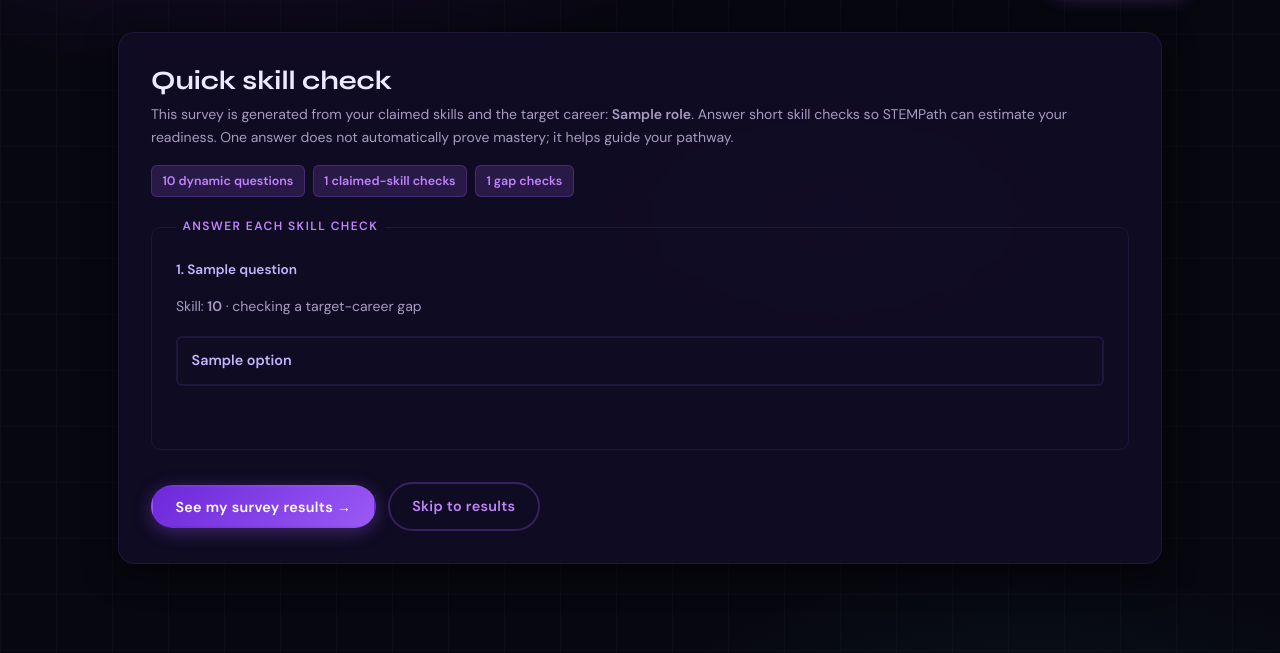
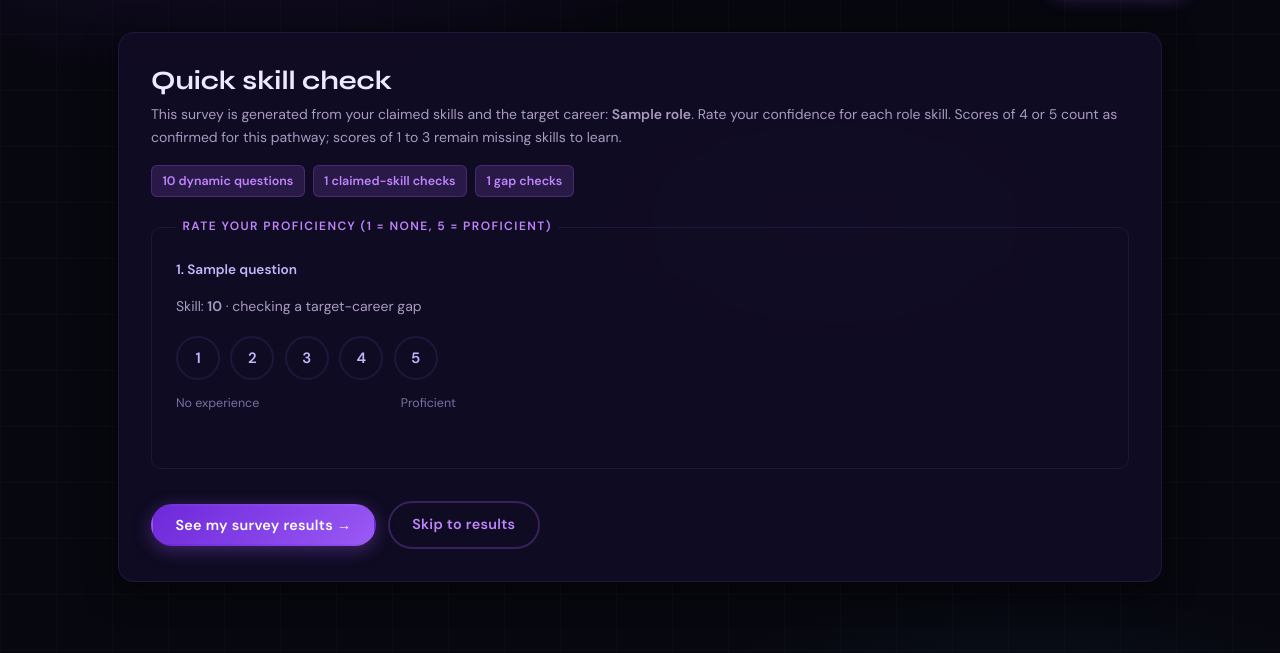
Before and after one commit to ruthbak/STEMPath, a Flask app: template templates/survey.html in a window 1280 px wide. Shown: the part 134-787 px from the top of the page. Run offline with Flask 3, Linux system fonts and the light colour scheme; the template is opened without the code that fills it: most values are stand-ins (such as "Sample title", 1, 10 or a date in 2020); some libraries are stand-ins or nearby versions.

Commit message:
Restore Likert survey scoring

```diff
--- a/app.py
+++ b/app.py
@@ -199,175 +199,26 @@ def microsoft_learn_search_url(query):
     return f"https://learn.microsoft.com/en-us/search/?terms={urllib.parse.quote(query)}"
 
 
-SKILL_CHECK_QUESTIONS = {
-    "python": {
-        "question": "What is the output of this Python code: for i in range(3): print(i)",
-        "options": ["0 1 2", "1 2 3", "0 1 2 3", "The code raises a syntax error"],
-        "answer": "0 1 2",
-        "explanation": "range(3) produces 0, 1, and 2.",
-    },
-    "sql": {
-        "question": "Which SQL clause is used to filter rows before grouping or sorting?",
-        "options": ["WHERE", "ORDER BY", "GROUP BY", "SELECT"],
-        "answer": "WHERE",
-        "explanation": "WHERE filters rows before GROUP BY and ORDER BY are applied.",
-    },
-    "statistics": {
-        "question": "Which measure best describes the middle value of an ordered dataset?",
-        "options": ["Median", "Range", "Variance", "Standard deviation"],
-        "answer": "Median",
-        "explanation": "The median is the middle value when observations are ordered.",
-    },
-    "machine learning": {
-        "question": "What is the main purpose of a train/test split?",
-        "options": [
-            "To evaluate a model on data it did not train on",
-            "To delete missing values",
-            "To make every feature numeric",
-            "To increase the number of rows",
-        ],
-        "answer": "To evaluate a model on data it did not train on",
-        "explanation": "A test set estimates how well the model generalizes to unseen data.",
-    },
-    "data visualization": {
-        "question": "Which chart is usually best for showing a trend over time?",
-        "options": ["Line chart", "Pie chart", "Box plot", "Scatter plot"],
-        "answer": "Line chart",
-        "explanation": "Line charts make changes over time easy to follow.",
-    },
-    "networking": {
-        "question": "Which OSI layer is responsible for IP addressing and routing?",
-        "options": ["Network layer", "Application layer", "Data link layer", "Physical layer"],
-        "answer": "Network layer",
-        "explanation": "Layer 3, the network layer, handles logical addressing and routing.",
-    },
-    "linux": {
-        "question": "Which Linux command lists files in the current directory?",
-        "options": ["ls", "cd", "pwd", "mkdir"],
-        "answer": "ls",
-        "explanation": "ls lists directory contents.",
-    },
-    "security basics": {
-        "question": "What does multi-factor authentication add to a login process?",
-        "options": [
-            "An extra proof of identity beyond a password",
-            "A faster internet connection",
-            "Automatic software updates",
-            "A public IP address",
-        ],
-        "answer": "An extra proof of identity beyond a password",
-        "explanation": "MFA requires another factor, such as a code or device, in addition to a password.",
-    },
-    "cloud": {
-        "question": "Which cloud model gives teams virtual servers, storage, and networking to manage?",
-        "options": ["IaaS", "SaaS", "HTML", "DNS"],
-        "answer": "IaaS",
-        "explanation": "Infrastructure as a Service provides compute, storage, and network resources.",
-    },
-    "git": {
-        "question": "Which Git command records staged changes in the repository history?",
-        "options": ["git commit", "git status", "git clone", "git branch"],
-        "answer": "git commit",
-        "explanation": "git commit saves staged changes as a new commit.",
-    },
-    "apis": {
-        "question": "In a REST API, which HTTP method is commonly used to retrieve data?",
-        "options": ["GET", "POST", "PATCH", "DELETE"],
-        "answer": "GET",
-        "explanation": "GET requests retrieve resources without modifying them.",
-    },
-    "javascript": {
-        "question": "Which JavaScript keyword declares a block-scoped variable?",
-        "options": ["let", "var", "def", "echo"],
-        "answer": "let",
-        "explanation": "let declares a variable scoped to the nearest block.",
-    },
-    "html": {
-        "question": "Which HTML element is used for the largest page heading?",
-        "options": ["h1", "head", "title", "section"],
-        "answer": "h1",
-        "explanation": "h1 represents the top-level heading in page content.",
-    },
-    "css": {
-        "question": "Which CSS property changes the text color of an element?",
-        "options": ["color", "font-style", "background-color", "display"],
-        "answer": "color",
-        "explanation": "The color property controls foreground text color.",
-    },
-    "java": {
-        "question": "Which Java keyword is used to define a class?",
-        "options": ["class", "def", "function", "module"],
-        "answer": "class",
-        "explanation": "Java uses the class keyword to define classes.",
-    },
-    "excel": {
-        "question": "Which Excel formula adds the values in cells A1 through A5?",
-        "options": ["=SUM(A1:A5)", "=ADD(A1-A5)", "=TOTAL(A1,A5)", "=COUNT(A1:A5)"],
-        "answer": "=SUM(A1:A5)",
-        "explanation": "SUM adds all numeric values in the selected range.",
-    },
-    "research": {
-        "question": "Why is a literature review useful before starting a research project?",
-        "options": [
-            "It shows what is already known and where gaps exist",
-            "It replaces the need for data collection",
-            "It guarantees the hypothesis is correct",
-            "It removes the need to cite sources",
-        ],
-        "answer": "It shows what is already known and where gaps exist",
-        "explanation": "A literature review helps position new work against existing evidence.",
-    },
-    "communication": {
-        "question": "What is the clearest way to present a technical recommendation to a non-technical audience?",
-        "options": [
-            "Start with the decision and explain the impact in plain language",
-            "Use as many acronyms as possible",
-            "Show only raw data tables",
-            "Avoid mentioning tradeoffs",
-        ],
-        "answer": "Start with the decision and explain the impact in plain language",
-        "explanation": "Good communication adapts the message to the audience.",
-    },
-    "matlab": {
-        "question": "In MATLAB, which symbol is commonly used for element-wise multiplication?",
-        "options": [".*", "*", "x", "mul()"],
-        "answer": ".*",
-        "explanation": ".* multiplies corresponding elements in arrays.",
-    },
-}
-
-
-def _skill_check_for(skill):
-    normalized = normalize_skill(skill)
-    if normalized in SKILL_CHECK_QUESTIONS:
-        return SKILL_CHECK_QUESTIONS[normalized]
-
-    for key, check in SKILL_CHECK_QUESTIONS.items():
-        if key in normalized or normalized in key:
-            return check
-
-    return {
-        "question": f"Which answer best shows practical understanding of {skill}?",
-        "options": [
-            f"I can explain when to use {skill} and apply it in a small task",
-            f"I have only heard the term {skill}",
-            f"{skill} is unrelated to technical work",
-            f"I would always skip {skill} in a project",
-        ],
-        "answer": f"I can explain when to use {skill} and apply it in a small task",
-        "explanation": f"This checks whether you can apply {skill}, not just recognize the term.",
-    }
-
-
 def _question_for_skill(skill, reason):
-    check = _skill_check_for(skill)
+    if reason == "validate_claimed":
+        question = (
+            f"You listed {skill}. How confident are you applying it in a "
+            "coursework, project, or workplace task?"
+        )
+    else:
+        question = (
+            f"{skill} is important for this career path. How much experience "
+            "do you currently have with it?"
+        )
     return {
         "skill": skill,
         "reason": reason,
-        "question": check["question"],
-        "options": check["options"],
-        "answer": check["answer"],
-        "explanation": check["explanation"],
+        "question": question,
+        "scale_labels": {
+            "1": "No experience",
+            "3": "Some experience",
+            "5": "Proficient",
+        },
     }
 
 
@@ -675,7 +526,7 @@ def role_matches_stem_category(role, category):
 
 def survey_status_by_skill(survey_scores):
     return {
-        normalize_skill(item.get("skill", "")): item.get("status")
+        normalize_skill(item.get("skill", "")): item
         for item in survey_scores or []
         if item.get("skill")
     }
@@ -686,11 +537,10 @@ def apply_survey_evidence_to_skills(user_skills, completed_skills, survey_scores
     Use survey evidence for pathway planning without rewriting the saved profile.
 
     - Completed progress skills always count.
-    - Claimed skills that failed validation are removed from Dijkstra start skills.
-    - Claimed skills that passed validation stay available.
-    - Correct answers for missing/gap skills show familiarity, but do not count as mastery.
+    - Scores 4 and 5 count as confirmed for this pathway.
+    - Scores 1 through 3 stay in the missing-skill set.
     """
-    status_by_norm = survey_status_by_skill(survey_scores)
+    survey_by_norm = survey_status_by_skill(survey_scores)
     completed_norm = {normalize_skill(s) for s in completed_skills or []}
     effective_skills = []
     effective_norm = set()
@@ -699,9 +549,17 @@ def apply_survey_evidence_to_skills(user_skills, completed_skills, survey_scores
         norm = normalize_skill(skill)
         if not norm:
             continue
-        if status_by_norm.get(norm) == "needs_review" and norm not in completed_norm:
+        survey_item = survey_by_norm.get(norm)
+        if survey_item and survey_item.get("score", 0) < 4 and norm not in completed_norm:
             continue
         if norm not in effective_norm:
+            effective_skills.append(skill)
+            effective_norm.add(norm)
+
+    for item in survey_scores or []:
+        skill = item.get("skill", "")
+        norm = normalize_skill(skill)
+        if item.get("score", 0) >= 4 and norm and norm not in effective_norm:
             effective_skills.append(skill)
             effective_norm.add(norm)
 
@@ -715,20 +573,13 @@ def apply_survey_evidence_to_skills(user_skills, completed_skills, survey_scores
 
 
 def prioritize_missing_skills_with_survey(missing_skills, survey_scores):
-    status_by_norm = survey_status_by_skill(survey_scores)
-    priority = {
-        "needs_review": 0,
-        "learning_gap": 0,
-        None: 1,
-        "familiarity_shown": 2,
-        "confirmed": 3,
-    }
+    survey_by_norm = survey_status_by_skill(survey_scores)
 
     return [
         skill for _, skill in sorted(
             enumerate(missing_skills),
             key=lambda item: (
-                priority.get(status_by_norm.get(normalize_skill(item[1])), 1),
+                survey_by_norm.get(normalize_skill(item[1]), {}).get("score", 0),
                 item[0],
             ),
         )
@@ -1390,50 +1241,35 @@ def survey():
 @login_required
 def survey_submit():
     profile_data = get_latest_profile(session.get("user_id")) or session.get("profile", {})
-    questions = session.get("survey_questions", [])
     survey_scores = []
 
-    for key, answer in request.form.items():
-        if not key.startswith("answer_"):
+    for key, score in request.form.items():
+        if not key.startswith("score_") or not score.isdigit():
             continue
-        index = key.replace("answer_", "", 1)
-        if not index.isdigit():
-            continue
-        q_index = int(index)
-        expected = questions[q_index].get("answer") if q_index < len(questions) else None
+        index = key.replace("score_", "", 1)
         skill = request.form.get(f"skill_{index}", "").strip()
         reason = request.form.get(f"reason_{index}", "").strip()
         if skill:
-            is_correct = bool(expected and answer == expected)
-            if reason == "validate_claimed" and is_correct:
+            score_value = int(score)
+            if score_value >= 4:
                 status = "confirmed"
-            elif reason == "validate_claimed":
-                status = "needs_review"
-            elif is_correct:
-                status = "familiarity_shown"
             else:
-                status = "learning_gap"
+                status = "missing"
 
             survey_scores.append({
                 "skill": skill,
                 "reason": reason,
-                "answer": answer,
-                "correct_answer": expected,
-                "is_correct": is_correct,
-                "explanation": questions[q_index].get("explanation", "") if q_index < len(questions) else "",
+                "score": score_value,
                 "status": status,
             })
 
-    correct_count = sum(1 for item in survey_scores if item["is_correct"])
+    confirmed_count = sum(1 for item in survey_scores if item["score"] >= 4)
     total_count = len(survey_scores)
     survey_summary = {
         "total": total_count,
-        "correct": correct_count,
-        "percent": int(round((correct_count / total_count) * 100)) if total_count else 0,
-        "confirmed": sum(1 for item in survey_scores if item["status"] == "confirmed"),
-        "needs_review": sum(1 for item in survey_scores if item["status"] == "needs_review"),
-        "familiarity_shown": sum(1 for item in survey_scores if item["status"] == "familiarity_shown"),
-        "learning_gap": sum(1 for item in survey_scores if item["status"] == "learning_gap"),
+        "confirmed": confirmed_count,
+        "missing": total_count - confirmed_count,
+        "percent": int(round((confirmed_count / total_count) * 100)) if total_count else 0,
     }
 
     session["survey_scores"] = survey_scores
--- a/templates/results.html
+++ b/templates/results.html
@@ -71,8 +71,8 @@ a roadmap view-->
             <span class="rm2-summary-icon">🧭</span>
             <div>
               <strong>Survey evidence:</strong>
-              {{ results.survey_summary.correct }} of {{ results.survey_summary.total }} checks correct.
-              Claimed skills marked for review are treated as gaps for this pathway, while gap skills with familiarity are prioritized later.
+              {{ results.survey_summary.confirmed }} of {{ results.survey_summary.total }} skills confirmed at confidence 4+.
+              Skills scored 1–3 are treated as missing for this pathway.
             </div>
           </div>
           {% endif %}
--- a/templates/survey.html
+++ b/templates/survey.html
@@ -5,55 +5,65 @@
 
 {% block content %}
 <style>
-  .answer-option {
+  .scale-option {
     cursor: pointer;
-    display: block;
-    margin-bottom: .55rem;
   }
-  .answer-option input[type="radio"] {
+  .scale-option input[type="radio"] {
     position: absolute;
     opacity: 0;
     width: 0;
     height: 0;
   }
-  .answer-btn {
+  .scale-btn {
     display: flex;
     align-items: center;
-    width: 100%;
-    min-height: 44px;
-    border-radius: var(--radius-xs);
+    justify-content: center;
+    width: 44px;
+    height: 44px;
+    border-radius: 50%;
     border: 2px solid var(--border, #3a3530);
-    font-weight: 600;
-    font-size: .9rem;
+    font-weight: 700;
+    font-size: 15px;
     background: transparent;
     color: inherit;
-    padding: .7rem .85rem;
     transition: all 0.15s ease;
   }
-  .answer-option:hover .answer-btn {
+  .scale-option:hover .scale-btn {
     border-color: #8b5cf6;
     color: #8b5cf6;
   }
-  .answer-option input[type="radio"]:checked + .answer-btn {
+  .scale-option input[type="radio"]:checked + .scale-btn {
     background: #8b5cf6;
     border-color: #8b5cf6;
     color: #ffffff !important;
     box-shadow: 0 0 0 3px rgba(139, 92, 246, 0.25);
   }
+  .scale-row {
+    display: flex;
+    gap: .65rem;
+    flex-wrap: wrap;
+  }
   /* Light mode overrides */
-  body.light .answer-btn {
+  body.light .scale-btn {
     border-color: #c4b8f0;
     color: #3b2f6b;
   }
-  body.light .answer-option:hover .answer-btn {
+  body.light .scale-option:hover .scale-btn {
     border-color: #7c3aed;
     color: #7c3aed;
     background: #ede9fe;
   }
-  body.light .answer-option input[type="radio"]:checked + .answer-btn {
+  body.light .scale-option input[type="radio"]:checked + .scale-btn {
     background: #7c3aed;
     border-color: #7c3aed;
     color: #ffffff !important;
+  }
+  .scale-ends {
+    display: flex;
+    justify-content: space-between;
+    width: 100%;
+    max-width: 280px;
+    margin-top: .45rem;
   }
   .survey-meta {
     display: flex;
@@ -77,8 +87,8 @@
   <p class="muted">
     This survey is generated from your claimed skills and the target career:
     <strong>{{ role.title if role else "your selected role" }}</strong>.
-    Answer short skill checks so STEMPath can estimate your readiness. One answer
-    does not automatically prove mastery; it helps guide your pathway.
+    Rate your confidence for each role skill. Scores of 4 or 5 count as confirmed
+    for this pathway; scores of 1 to 3 remain missing skills to learn.
   </p>
   {% if survey_meta %}
     <div class="survey-meta">
@@ -91,7 +101,7 @@
   {% if questions %}
   <form method="POST" action="{{ url_for('survey_submit') }}" class="form">
     <fieldset>
-      <legend>Answer each skill check</legend>
+      <legend>Rate your proficiency (1 = none, 5 = proficient)</legend>
 
       {% for q in questions %}
       {% set q_index = loop.index0 %}
@@ -108,16 +118,20 @@
           {% endif %}
         </p>
 
-        <div class="answer-list">
-          {% for option in q.options %}
-          <label class="answer-option">
-            <input type="radio" name="answer_{{ q_index }}" value="{{ option }}" required>
-            <span class="answer-btn">{{ option }}</span>
+        <div class="scale-row">
+          {% for n in [1, 2, 3, 4, 5] %}
+          <label class="scale-option">
+            <input type="radio" name="score_{{ q_index }}" value="{{ n }}" required>
+            <span class="scale-btn">{{ n }}</span>
           </label>
           {% endfor %}
         </div>
         <input type="hidden" name="skill_{{ q_index }}" value="{{ q.skill }}">
         <input type="hidden" name="reason_{{ q_index }}" value="{{ q.reason }}">
+        <div class="scale-ends">
+          <small class="muted">No experience</small>
+          <small class="muted">Proficient</small>
+        </div>
       </div>
       {% endfor %}
     </fieldset>
```
Also changed, not shown: templates/survey_results.html (+15 -28 lines).
